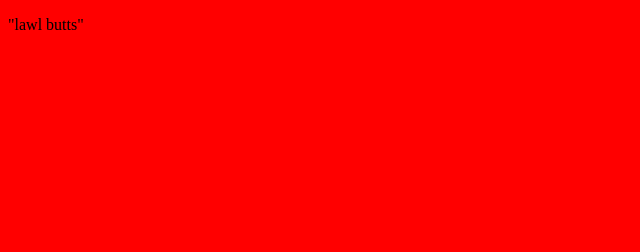
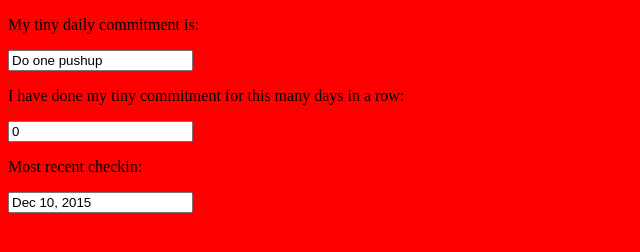
Before and after one commit to yaliceme/habit-chrome-extension, a plain HTML site: page index.html in a window 1280 px wide. Shown: the whole page, without its empty margins (0-640 px from the left). Drawn offline with Linux system fonts and the light colour scheme.

Commit message:
Begin creating a form in index.html

```diff
--- a/index.html
+++ b/index.html
@@ -6,7 +6,17 @@
   </head>
 
   <body>
-    <p>"lawl butts"</p>
+    <form>
+      <p>My tiny daily commitment is: <span></span></p>
+      <input value="Do one pushup">
+
+      <p>I have done my tiny commitment for this many days in a row: <span></span></p>
+      <input value="0">
+
+      <p>Most recent checkin: <span></span></p>
+      <input value="Dec 10, 2015">
+
+    </form>
     <script src="assets/javascripts/main.js"></script>
 
   </body>
```
